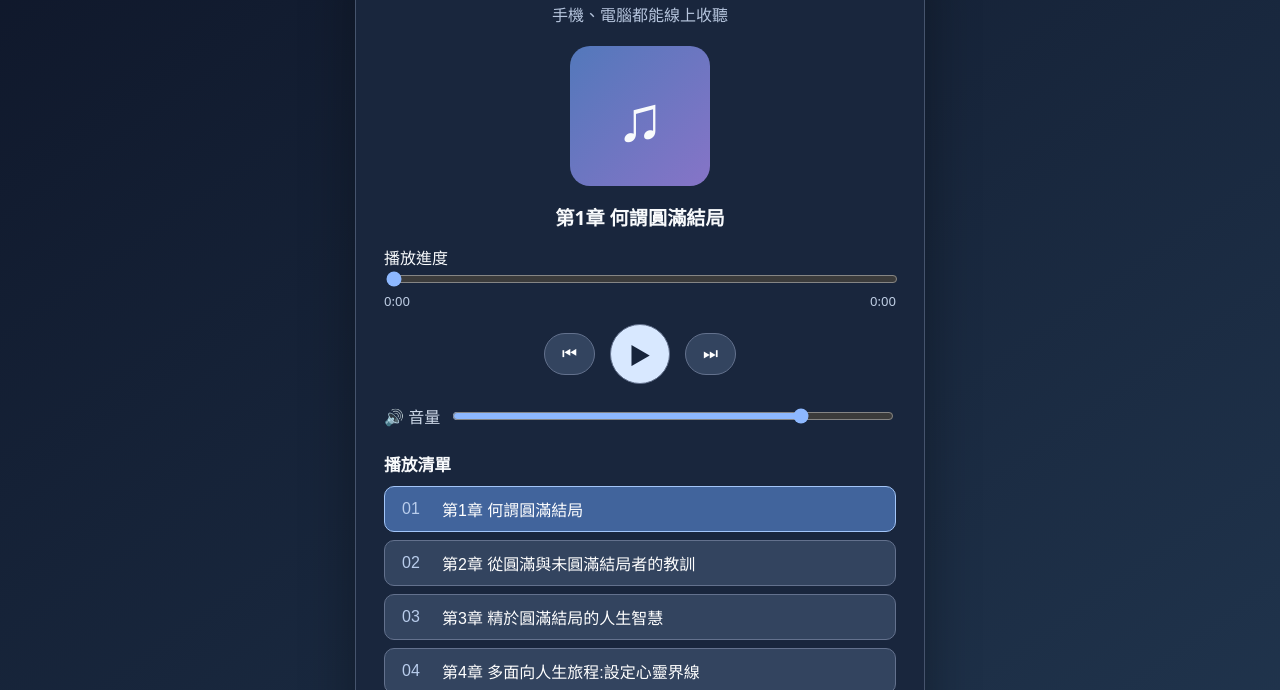
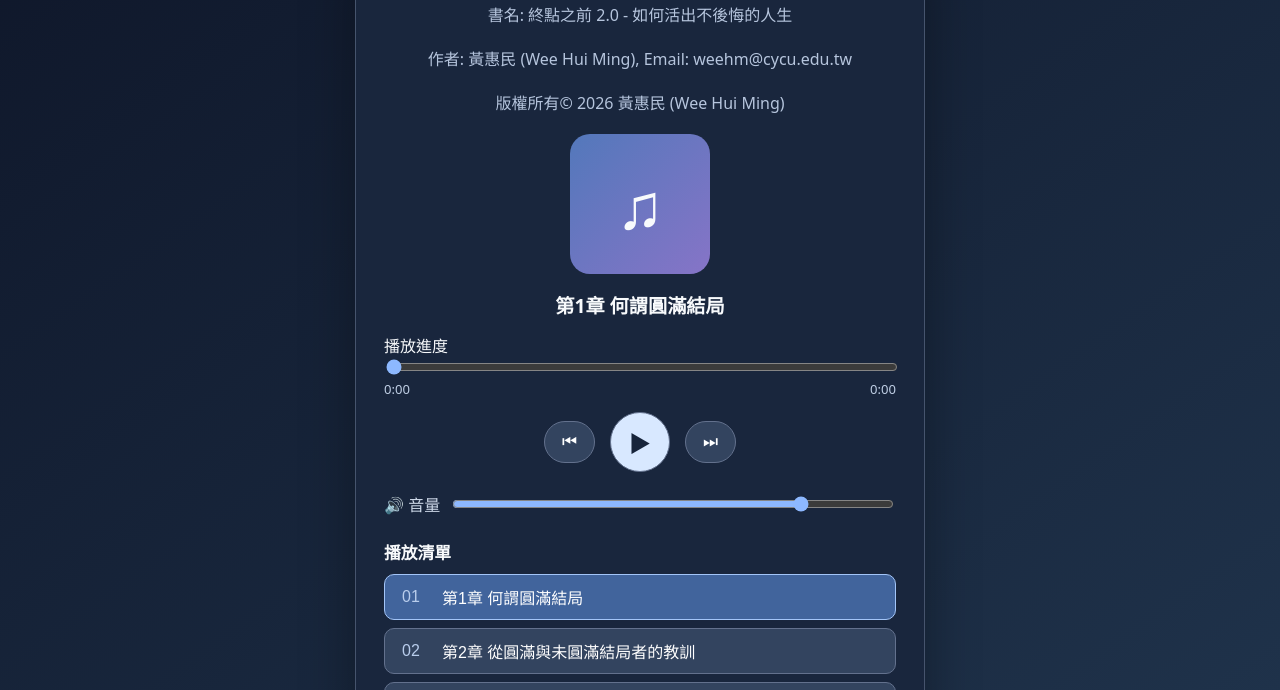
Before and after one commit to rwepa/before_the_finish_line, a plain HTML site: page index.html in a window 1280 px wide. Shown: the part 95-785 px from the top of the page. Drawn offline with Linux system fonts and the light colour scheme.

Commit message:
Add files via upload

```diff
--- a/index.html
+++ b/index.html
@@ -1,5 +1,5 @@
 <!doctype html>
-<html lang="zh-Hant">
+<html lang="zh-TW">
 <head>
   <meta charset="utf-8">
   <meta name="viewport" content="width=device-width,initial-scale=1">
@@ -19,8 +19,10 @@
 </head>
 <body>
   <main>
-    <h1>🎵 終點之前 2.0</h1>
-    <p class="sub">手機、電腦都能線上收聽</p>
+    <h1>🎵 終點之前 2.0 </h1>
+	<p class="sub">書名: 終點之前 2.0 - 如何活出不後悔的人生</p>
+	<p class="sub">作者: 黃惠民 (Wee Hui Ming), Email: weehm@cycu.edu.tw</p>
+	<p class="sub">版權所有© 2026 黃惠民 (Wee Hui Ming)</p>
     <div class="cover" aria-hidden="true">♫</div>
     <p id="songTitle">準備播放</p>
     <audio id="audio" preload="metadata"></audio>
```
